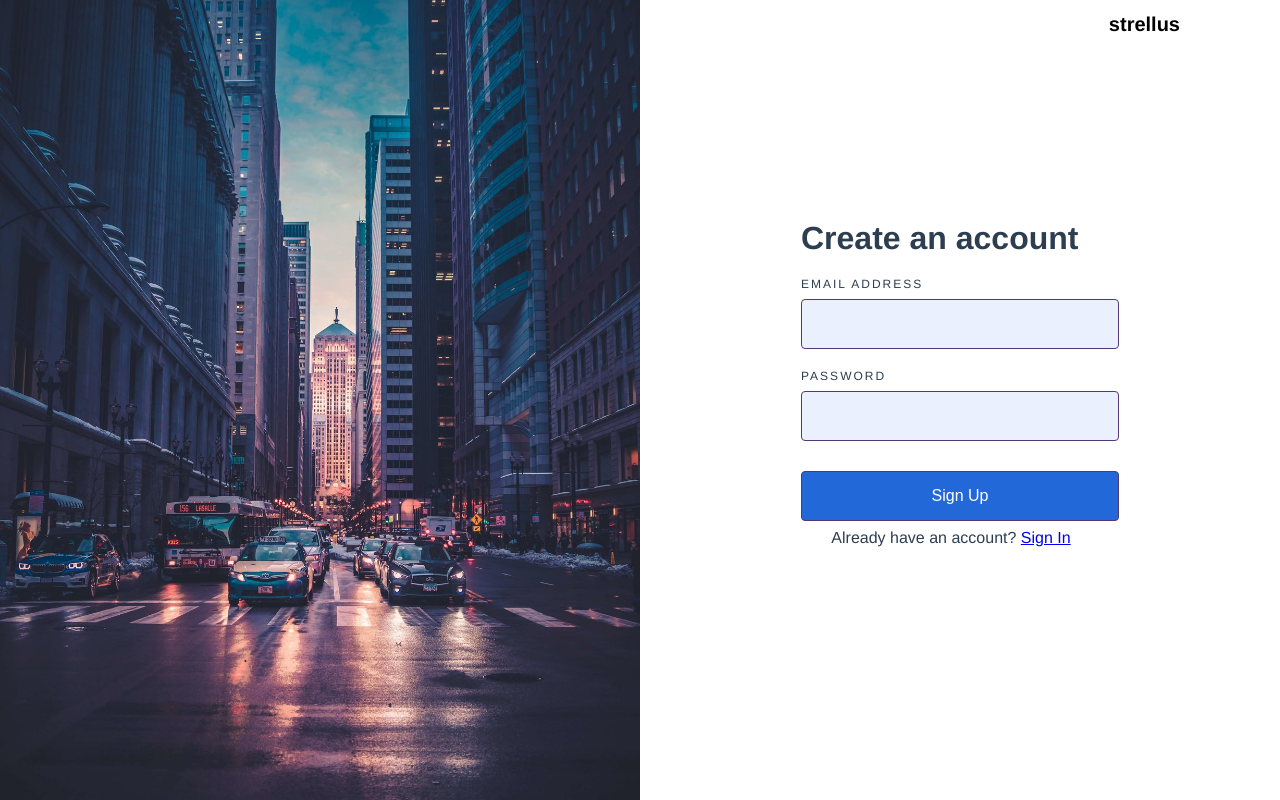
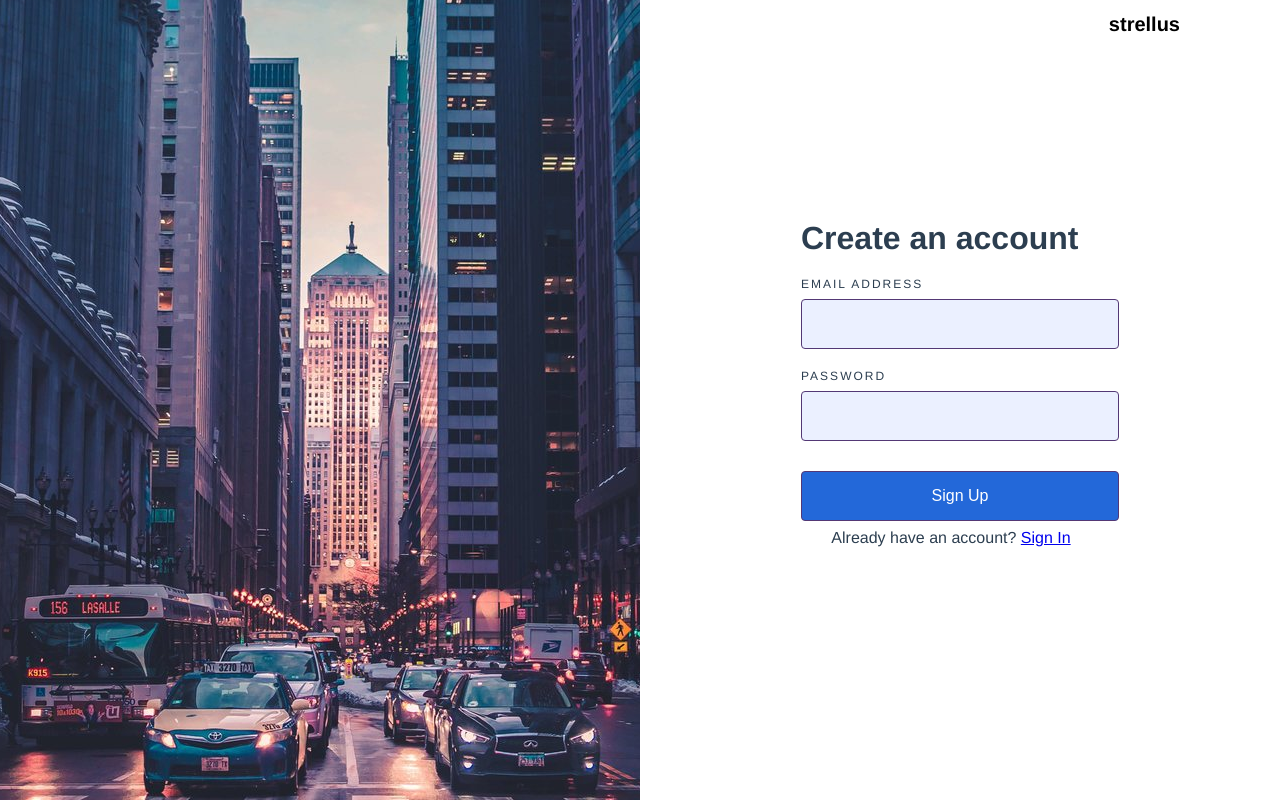
Before and after one commit to AlphaOmeKilo/strellus, a Vue app: page /signup in a window 1280 px wide. Built offline with nearby package versions, Linux system fonts and the light colour scheme; no server answers.

Commit message:
dont show signup or login images until loaded

```diff
--- a/src/views/Invite.vue
+++ b/src/views/Invite.vue
@@ -1,7 +1,7 @@
 <template>
     <div class="signup st-flex">
-        <div class="signup-img">
-
+        <div class="st-vh-center signup-img-container">
+            <img class="signup-img" src="@/assets/max-bender-unsplash.jpg">
         </div>
         <div class="signup-form st-vh-center">
             <h1 id="platform-logo">
@@ -62,7 +62,7 @@ export default {
 .signup {
     height: 100vh;
     &-form,
-    &-img {
+    &-img-container {
         width: 50%;
     }
     &-form {
@@ -74,9 +74,12 @@ export default {
         }
     }
     &-img {
-        background-image: url('../assets/max-bender-unsplash.jpg');
-        background-size: cover;
-        background-position: center;
+        flex-grow: 1;
+        object-fit: cover;
+
+        &-container {
+            overflow: hidden;
+        }
     }
 }
 
--- a/src/views/Login.vue
+++ b/src/views/Login.vue
@@ -1,5 +1,5 @@
 <template>
-    <div class="login st-flex">
+    <div v-show="!loading" class="login st-flex">
         <div class="login-form st-vh-center">
             <div>
                 <h1 id="platform-logo">
@@ -24,8 +24,8 @@
                 </p>
             </div>
         </div>
-        <div class="login-img">
-
+        <div class="st-vh-center login-img-container">
+            <img class="login-img" src="@/assets/max-bender-unsplash.jpg" @load="loaded">
         </div>
     </div>
 </template>
@@ -34,6 +34,7 @@
 import Vue from 'vue';
 import firebase from 'firebase/app';
 import 'firebase/auth';
+import { mapMutations, mapState } from 'vuex';
 
 export default {
     data: () => {
@@ -46,6 +47,8 @@ export default {
         };
     },
     methods: {
+        ...mapMutations(["setLoading"]),
+
         login(e) {
             this.disabled = true;
             this.error = false;
@@ -63,7 +66,18 @@ export default {
                 },
             );
         },
+        loaded() {
+            this.setLoading(false);
+        }
     },
+    computed: {
+        ...mapState({
+            loading: state => state.loading
+        })
+    },
+    mounted() {
+        this.setLoading(true);
+    }
 };
 </script>
 
@@ -77,7 +91,7 @@ export default {
 .login {
     height: 100vh;
     &-form,
-    &-img {
+    &-img-container {
         width: 50%;
     }
     &-form {
@@ -89,9 +103,11 @@ export default {
         }
     }
     &-img {
-        background-image: url('../assets/max-bender-unsplash.jpg');
-        background-size: cover;
-        background-position: center;
+        flex-grow: 1;
+        object-fit: cover;
+        &-container {
+            overflow: hidden;
+        }
     }
 }
 
--- a/src/views/SignUp.vue
+++ b/src/views/SignUp.vue
@@ -1,7 +1,7 @@
 <template>
-    <div class="signup st-flex">
-        <div class="signup-img">
-
+    <div v-show="!loading" class="signup st-flex">
+        <div class="st-vh-center signup-img-container">
+            <img class="signup-img" src="@/assets/max-bender-unsplash.jpg" @load="loaded">
         </div>
         <div class="signup-form st-vh-center">
             <h1 id="platform-logo"><router-link to="/">strellus</router-link></h1>
@@ -30,6 +30,7 @@
 import Vue from 'vue';
 import firebase from 'firebase/app';
 import 'firebase/auth';
+import { mapMutations, mapState } from 'vuex';
 
 export default {
     data() {
@@ -42,6 +43,8 @@ export default {
         };
     },
     methods: {
+        ...mapMutations(["setLoading"]),
+
         signup(e) {
             this.disabled = true;
             this.error = false;
@@ -58,7 +61,18 @@ export default {
                 },
             );
         },
+        loaded() {
+            this.setLoading(false);
+        }
     },
+    computed: {
+        ...mapState({
+            loading: state => state.loading
+        })
+    },
+    mounted() {
+        this.setLoading(true);
+    }
 };
 </script>
 
@@ -73,7 +87,7 @@ export default {
 .signup {
     height: 100vh;
     &-form,
-    &-img {
+    &-img-container {
         width: 50%;
     }
     &-form {
@@ -85,9 +99,12 @@ export default {
         }
     }
     &-img {
-        background-image: url('../assets/max-bender-unsplash.jpg');
-        background-size: cover;
-        background-position: center;
+        flex-grow: 1;
+        object-fit: cover;
+
+        &-container {
+            overflow: hidden;
+        }
     }
 }
 
```
